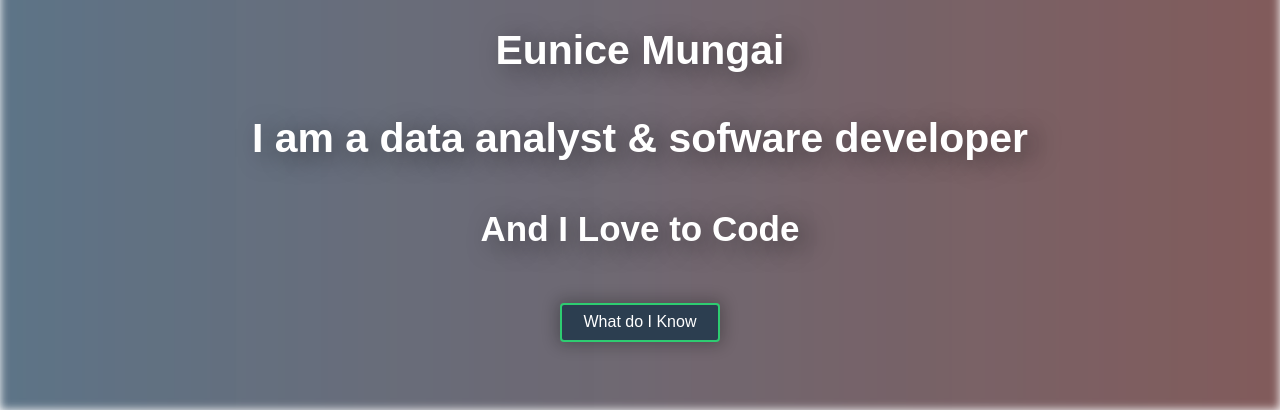
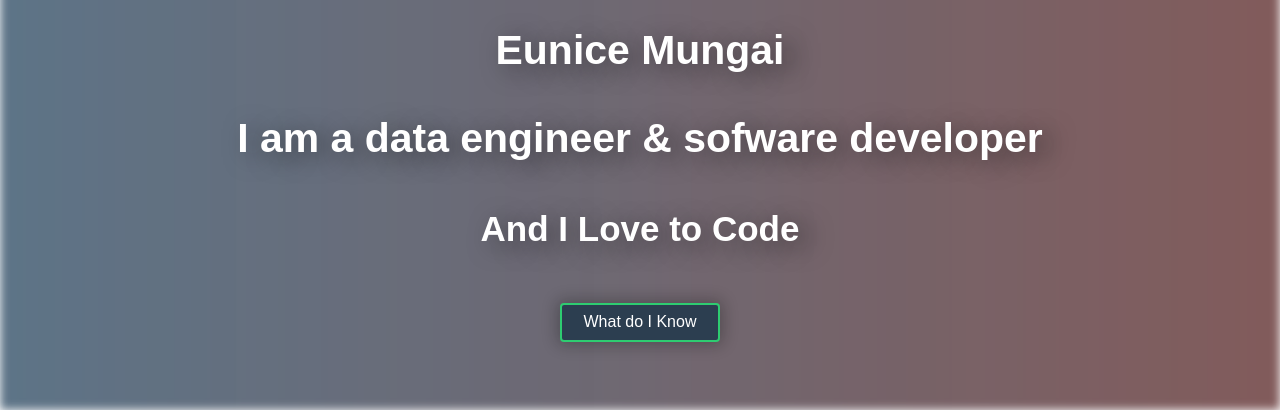
Before and after one commit to Eunice-art/Eunice-art.github.io, a plain HTML site: page index.html in a window 1280 px wide. Shown: the part 390-800 px from the top of the page. Drawn offline with Linux system fonts and the light colour scheme.

Commit message:
Update index.html

```diff
--- a/index.html
+++ b/index.html
@@ -18,7 +18,7 @@
     <div class="header-info">
       <img src="https://i1.rgstatic.net/ii/profile.image/848290883047429-1579259715730_Q512/Eunice-Mungai.jpg" alt="Eunice Mungai">
       <h3>Eunice Mungai</h3>
-      <h3>I am a data analyst & sofware developer</h3>
+      <h3>I am a data engineer & sofware developer</h3>
       <h4>And I Love to Code</h4>
       <button class="btn" href="#experience"><a href="#experience">What do I Know</a></button>
     </div>
```
